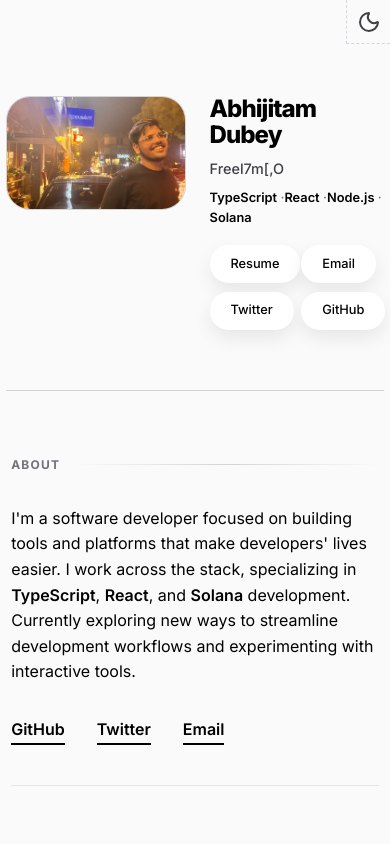
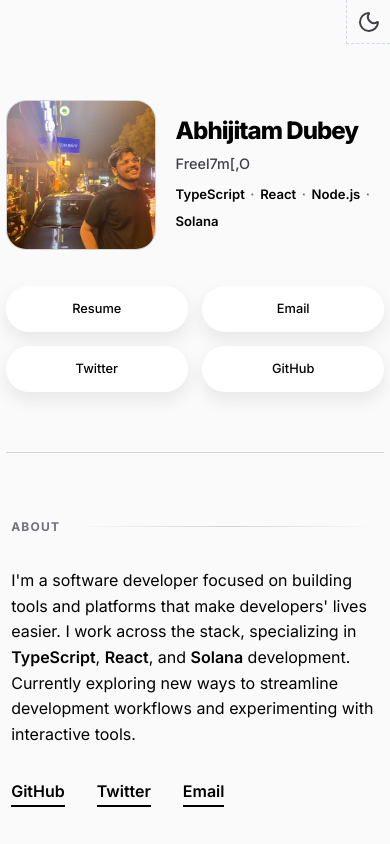
Before and after one commit to Abhijitam01/portfolio-website, a Next.js app: page / in a window 390 px wide. Shown: the top 844 px of the page. Built offline with nearby package versions, Linux system fonts and the light colour scheme.

Commit message:
adding the button funtionality

```diff
--- a/next.config.ts
+++ b/next.config.ts
@@ -4,7 +4,7 @@ const nextConfig: NextConfig = {
   /* config options here */
   reactCompiler: true,
   images: {
-    qualities: [75, 88],
+    qualities: [100, 75, 88],
     localPatterns: [
       {
         pathname: '/**',
--- a/src/app/globals.css
+++ b/src/app/globals.css
@@ -152,7 +152,7 @@ html.theme-color-transition *::after {
 
 /* HEADER */
 .header {
-    padding: 1.75rem 0 1.25rem;
+    padding: 2.25rem 0 1.75rem;
     margin: 1rem 0;
     border-bottom: 1px solid var(--line-color);
     position: relative;
@@ -161,21 +161,33 @@ html.theme-color-transition *::after {
 
 .header-content {
     display: flex;
-    align-items: center;
-    gap: 2rem;
+    flex-direction: column;
+    align-items: stretch;
+    gap: 1.25rem;
     position: relative;
     z-index: 20;
 }
 
+.header-main {
+    display: flex;
+    align-items: center;
+    gap: 2.5rem;
+    min-height: 240px;
+}
+
 .profile-img-container {
     position: relative;
-    width: clamp(260px, 32vw, 360px);
-    aspect-ratio: 60 / 38;
-    height: auto;
-    border-radius: 1.5rem;
+    width: 200px;
+    height: 200px;
+    border-radius: 20px;
     overflow: hidden;
     flex-shrink: 0;
     border: 1px solid var(--border-color);
+}
+
+.header-info {
+    flex: 1;
+    min-width: 0;
 }
 
 .profile-image {
@@ -220,7 +232,7 @@ html.theme-color-transition *::after {
 .hero-socials {
     display: flex;
     gap: 0.9rem;
-    margin-top: 1.8rem;
+    margin-top: 0.2rem;
     position: relative;
     z-index: 30;
     flex-wrap: wrap;
@@ -245,6 +257,7 @@ html.theme-color-transition *::after {
     border-radius: 999px;
     padding: 0.68rem 1.2rem;
     min-width: 96px;
+    min-height: 44px;
     background-color: var(--bg-secondary);
     box-shadow: inset 0 0 0 1px rgba(255, 255, 255, 0.07), 0 8px 20px rgba(0, 0, 0, 0.25);
     display: inline-flex;
@@ -320,10 +333,26 @@ html.theme-color-transition *::after {
     box-shadow: inset 0 0 0 1px rgba(255, 255, 255, 0.35), 0 8px 18px rgba(0, 0, 0, 0.08);
 }
 .tech-stack-line {
+    display: flex;
+    flex-wrap: wrap;
+    align-items: center;
+    column-gap: 0.35rem;
+    row-gap: 0.3rem;
     font-size: 0.875rem;
     color: var(--text-gray);
     font-weight: 500;
-    margin-top: 0.25rem;
+    margin-top: 0.35rem;
+}
+
+.tech-item {
+    display: inline-flex;
+    align-items: center;
+    gap: 0.35rem;
+}
+
+.tech-separator {
+    color: var(--text-gray);
+    font-weight: 600;
 }
 
 /* SECTION */
@@ -747,22 +776,26 @@ html.theme-color-transition *::after {
     transition: all 0.2s ease;
 }
 
-.github-minimal .gh-day.level-0 { fill: #161b22; }
-.github-minimal .gh-day.level-1 { fill: #0e4429; }
-.github-minimal .gh-day.level-2 { fill: #006d32; }
-.github-minimal .gh-day.level-3 { fill: #26a641; }
-.github-minimal .gh-day.level-4 { fill: #39d353; }
-
-[data-theme="light"] .github-minimal .gh-day.level-0 {
-    fill: #ffffff;
-    stroke: #d4d4d7;
+.github-minimal .gh-day.level-0 {
+    fill: #f1f3f5;
+    stroke: #d1d5db;
     stroke-width: 0.8px;
 }
 
-[data-theme="light"] .github-minimal .gh-day.level-1 { fill: #9be9a8; }
-[data-theme="light"] .github-minimal .gh-day.level-2 { fill: #40c463; }
-[data-theme="light"] .github-minimal .gh-day.level-3 { fill: #30a14e; }
-[data-theme="light"] .github-minimal .gh-day.level-4 { fill: #216e39; }
+.github-minimal .gh-day.level-1 { fill: #9be9a8; }
+.github-minimal .gh-day.level-2 { fill: #40c463; }
+.github-minimal .gh-day.level-3 { fill: #30a14e; }
+.github-minimal .gh-day.level-4 { fill: #216e39; }
+
+[data-theme="dark"] .github-minimal .gh-day.level-0 {
+    fill: #161b22;
+    stroke: transparent;
+}
+
+[data-theme="dark"] .github-minimal .gh-day.level-1 { fill: #0e4429; }
+[data-theme="dark"] .github-minimal .gh-day.level-2 { fill: #006d32; }
+[data-theme="dark"] .github-minimal .gh-day.level-3 { fill: #26a641; }
+[data-theme="dark"] .github-minimal .gh-day.level-4 { fill: #39d353; }
 
 /* Tooltip */
 .gh-tooltip {
@@ -866,20 +899,27 @@ html.theme-color-transition *::after {
     .modal-case-study { grid-template-columns: 1fr; }
 
     .header-content {
-        flex-direction: row !important;
-        gap: 1.5rem;
-        text-align: left;
-        align-items: stretch;
-        padding: 2.5rem 0;
+        padding: 2.25rem 0 2rem;
+    }
+
+    .header-main {
+        gap: 1.25rem;
+        align-items: center;
+        min-height: 0;
     }
 
     .profile-img-container {
-        width: clamp(180px, 40vw, 252px) !important;
-        aspect-ratio: 60 / 38;
-        height: auto !important;
-        min-height: 0;
-        align-self: stretch;
+        width: 150px !important;
+        height: 150px !important;
+        border-radius: 20px;
+        align-self: flex-start;
         flex-shrink: 0;
+    }
+
+    .header-info {
+        width: auto;
+        flex: 1;
+        min-width: 0;
     }
 
     .header-info h1 {
@@ -888,27 +928,28 @@ html.theme-color-transition *::after {
     }
 
     .tech-stack-line {
-        font-size: 0.8rem;
+        font-size: 0.82rem;
+        row-gap: 0.4rem;
     }
 
     .hero-socials {
         width: 100%;
-        display: flex;
-        justify-content: flex-start;
-        gap: 0.55rem;
-        flex-wrap: wrap;
+        display: grid;
+        grid-template-columns: repeat(2, minmax(0, 1fr));
+        gap: 14px;
         margin-top: 1rem;
     }
 
     .hero-link-anchor {
-        flex: 0 0 calc(50% - 0.275rem);
-        max-width: calc(50% - 0.275rem);
+        display: block;
+        margin-right: 0;
         min-width: 0;
-        margin-right: 0;
+        max-width: none;
     }
 
     .hero-link {
-        padding: 0.55rem 1.3rem;
+        min-height: 46px;
+        padding: 0.65rem 0.9rem;
         font-size: 0.8rem;
         white-space: nowrap;
         min-width: 0;
--- a/src/app/layout.tsx
+++ b/src/app/layout.tsx
@@ -9,6 +9,13 @@ const outfit = Outfit({ subsets: ["latin"], variable: "--font-outfit" });
 export const metadata: Metadata = {
   title: "Abhijitam Dubey - Developer",
   description: "Software Developer focused on building tools and platforms that make developers' lives easier.",
+  icons: {
+    icon: [
+      { url: "/icon.svg", type: "image/svg+xml" },
+    ],
+    shortcut: "/icon.svg",
+    apple: "/icon.svg",
+  },
 };
 
 export default function RootLayout({
--- a/src/components/github-graph.tsx
+++ b/src/components/github-graph.tsx
@@ -1,19 +1,14 @@
 "use client";
 
-import { useEffect, useState } from "react";
 import React from "react";
 import { GitHubCalendar } from "react-github-calendar";
+import { useTheme } from "next-themes";
 
 export function GitHubGraph() {
-  const [mounted, setMounted] = useState(false);
-
-  useEffect(() => {
-    setMounted(true);
-  }, []);
-
-  if (!mounted) return null;
+  const { resolvedTheme } = useTheme();
 
   const currentYear = new Date().getFullYear();
+  const colorScheme = resolvedTheme === "dark" ? "dark" : "light";
 
   const theme = {
     light: [
@@ -61,6 +56,7 @@ export function GitHubGraph() {
             username="Abhijitam01"
             year={currentYear}
             theme={theme}
+            colorScheme={colorScheme}
             fontSize={12}
             blockSize={11}
             blockMargin={4}
--- a/src/components/header.tsx
+++ b/src/components/header.tsx
@@ -31,6 +31,13 @@ const heroSocials = [
   },
 ];
 
+const techStack = [
+  { text: "TypeScript", imageSrc: "/tags/typescript.png" },
+  { text: "React", imageSrc: "/tags/react.png" },
+  { text: "Node.js", imageSrc: "/tags/nodejs.png" },
+  { text: "Solana", imageSrc: "/tags/solana.png" },
+];
+
 export function Header() {
   return (
     <header className="header">
@@ -38,6 +45,7 @@ export function Header() {
         className="container header-content"
         style={{ position: "relative", zIndex: 30 }}
       >
+        <div className="header-main">
           <a
             href="https://x.com/Abhijitam_"
             target="_blank"
@@ -51,6 +59,8 @@ export function Header() {
               fill
               className="profile-image profile-image-default"
                 style={{ objectFit: "cover" }}
+                sizes="(max-width: 768px) 150px, 200px"
+                quality={100}
                 priority
               />
             <Image
@@ -59,6 +69,8 @@ export function Header() {
               fill
               className="profile-image profile-image-hover"
                 style={{ objectFit: "cover" }}
+                sizes="(max-width: 768px) 150px, 200px"
+                quality={100}
               />
             </div>
           </a>
@@ -68,11 +80,19 @@ export function Header() {
               <Roles />
             </div>
             <p className="tech-stack-line">
-            <HoverTag text="TypeScript" imageSrc="/tags/typescript.png" /> ·
-            <HoverTag text="React" imageSrc="/tags/react.png" /> ·
-            <HoverTag text="Node.js" imageSrc="/tags/nodejs.png" /> ·
-            <HoverTag text="Solana" imageSrc="/tags/solana.png" />
+              {techStack.map((tech, index) => (
+                <span className="tech-item" key={tech.text}>
+                  <HoverTag text={tech.text} imageSrc={tech.imageSrc} />
+                  {index < techStack.length - 1 ? (
+                    <span className="tech-separator" aria-hidden="true">
+                      ·
+                    </span>
+                  ) : null}
+                </span>
+              ))}
             </p>
+          </div>
+        </div>
         <div className="hero-socials">
           {heroSocials.map((social) => (
             <a
@@ -106,7 +126,6 @@ export function Header() {
           ))}
         </div>
       </div>
-      </div>
     </header>
   );
 }
```
Also changed, not shown: src/app/icon.svg (added). Lines whose indentation alone changed are shown as unchanged.
